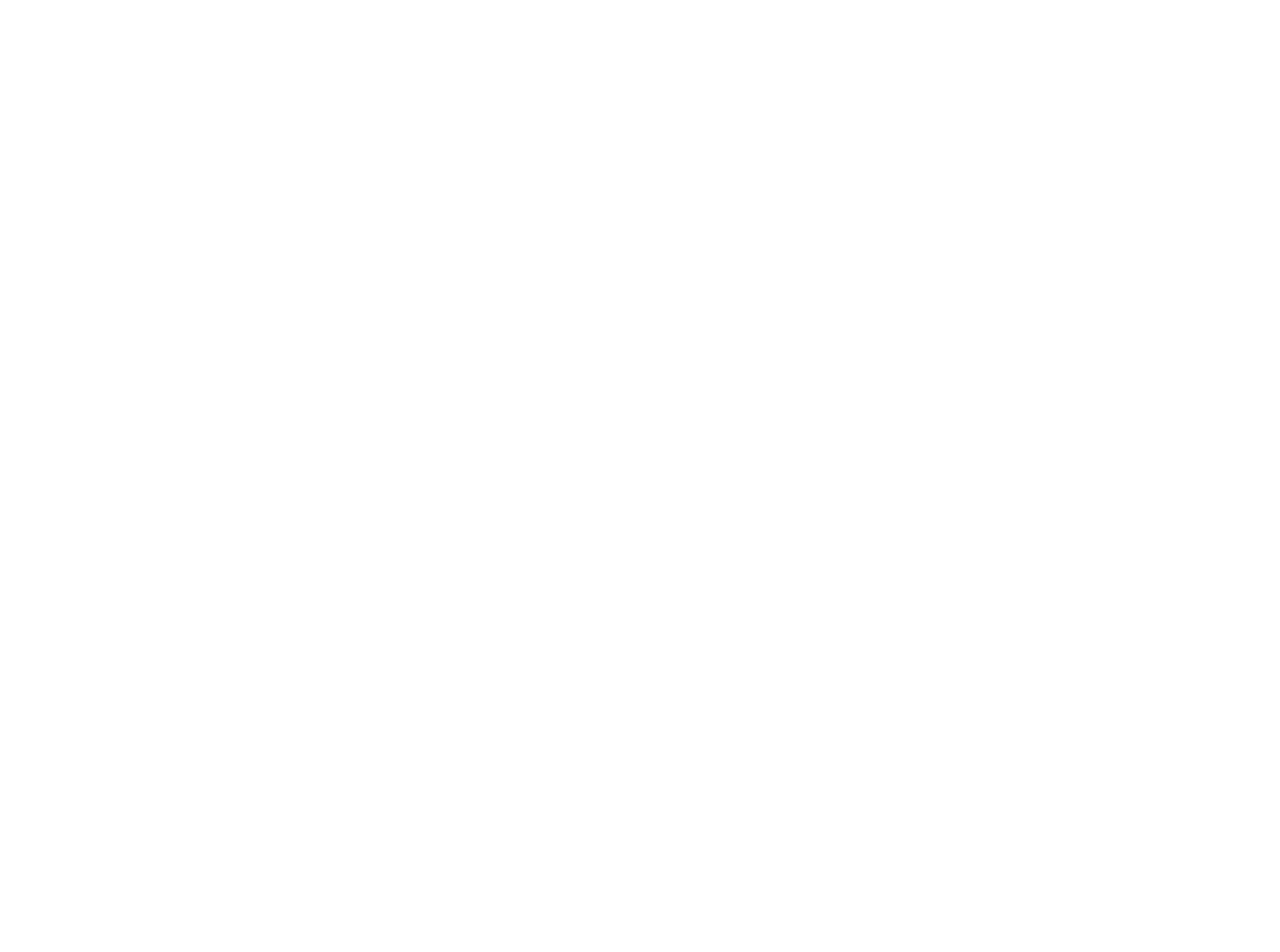
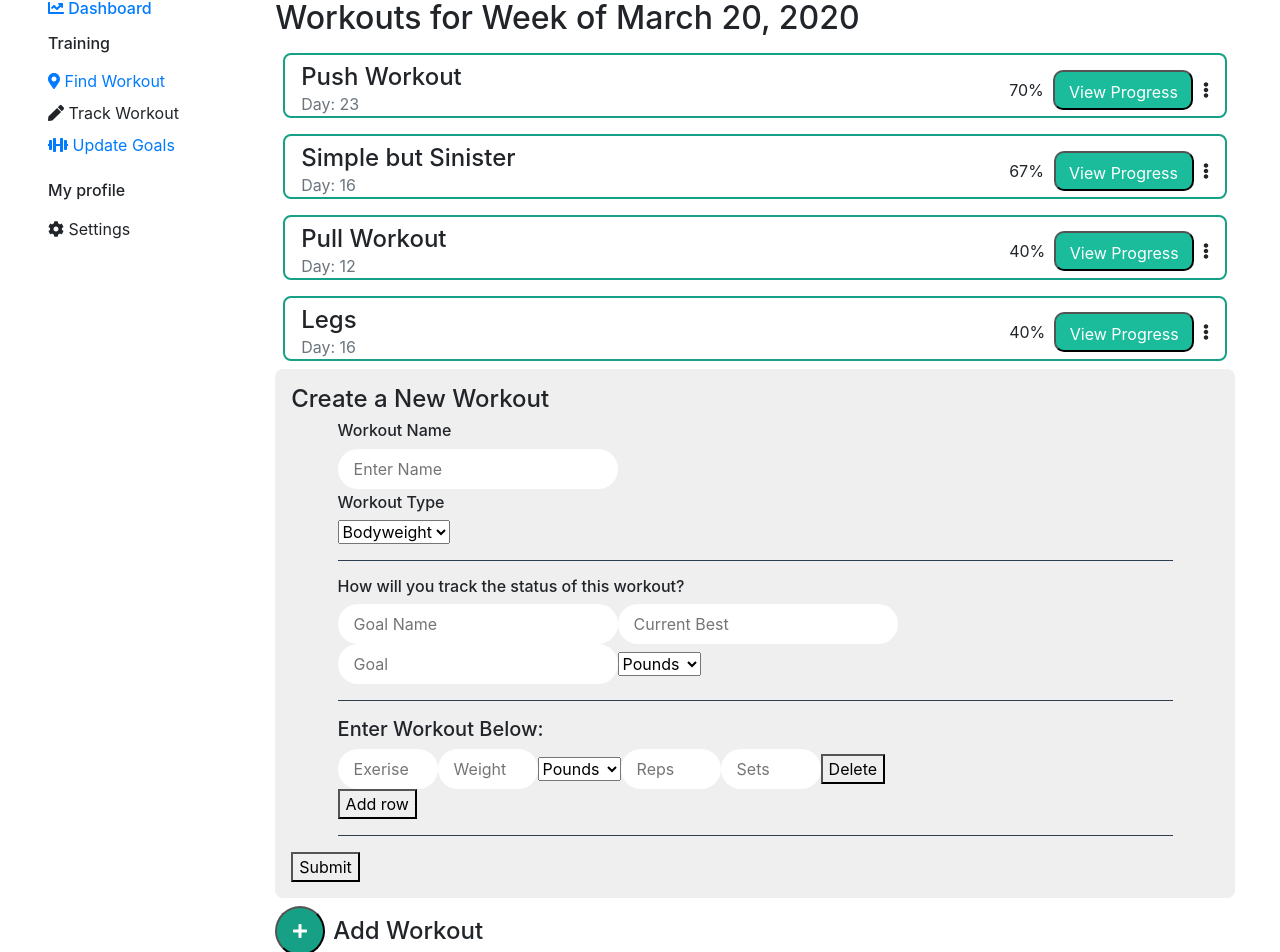
Before and after one commit to grantfogle/liftr-front-end, a React (Create React App) app: page / in a window 1280 px wide. Shown: the part 83-1035 px from the top of the page. Before the commit the page ends 800 px from the top, so only its background shows below. Built offline with nearby package versions, Linux system fonts and the light colour scheme.

Commit message:
adding create workout form

```diff
--- a/src/App.js
+++ b/src/App.js
@@ -5,7 +5,7 @@
 import './index.scss';
 import { BrowserRouter as Router, Route, Switch } from 'react-router-dom';
 import { library } from '@fortawesome/fontawesome-svg-core';
-import { faSearch, faUser, faChartLine, faCog, faDumbbell, faPen, faMapMarkerAlt, faRunning, faEllipsisV } from '@fortawesome/free-solid-svg-icons';
+import { faSearch, faUser, faChartLine, faCog, faDumbbell, faPen, faMapMarkerAlt, faRunning, faEllipsisV, faPlus } from '@fortawesome/free-solid-svg-icons';
 
 class App extends Component {
 
@@ -18,13 +18,13 @@
   }
 
   render() {
-    library.add(faChartLine, faUser, faSearch, faCog, faDumbbell, faPen, faMapMarkerAlt, faRunning, faEllipsisV);
+    library.add(faChartLine, faUser, faSearch, faCog, faDumbbell, faPen, faMapMarkerAlt, faRunning, faEllipsisV, faPlus);
     return (
       <Router>
         <div className='app'>
           <Switch>
             <Route path='/login' component={Login} />
-            <Route path='/main' component={Main} />
+            <Route exact path='/' component={Main} />
             {/* <Route path='/goals' component={Goals} /> */}
           </Switch>
         </div>
--- /dev/null
+++ b/src/components/Goals/AddWorkout/AddWorkout.js
@@ -0,0 +1,76 @@
+import React, { Component } from 'react';
+import './AddWorkout.scss';
+
+class AddWorkout extends Component {
+    constructor(props) {
+        super(props);
+        this.state = {
+                name: '',
+                type: '',
+                category: '',
+                goal: {
+                    exercise: '',
+                    measurement: '',
+                    current: 0,
+                    goal: 0,
+                },
+                startDate: '',
+                endDate: '',
+                frequency: [''],
+                workout: [{ name: '', reps: 0, sets: 0 }],
+        }
+    }
+    render() {
+        return (
+            <div className='add-workout-form'>
+                <h4>Create a New Workout</h4>
+                <form>
+                    <div className="add-workout-form__section">
+                        <div className="mb-1">
+                            <h6>Workout Name</h6>
+                            <input placeholder="Enter Name" type="text"></input>
+                        </div>
+                        <h6>Workout Type</h6>
+                        <select id="type" name="type">
+                            <option  value="bodyweight">Bodyweight</option>
+                            <option  value="kettlebells">Kettlebells</option>
+                            <option  value="barbell">Barbell</option>
+                            <option  value="dumbbell">Dumbbell</option>
+                            <option  value="cardio">Cardio</option>
+                        </select>
+                    </div>
+                    <div className="add-workout-form__section">
+                        <h6>How will you track the status of this workout?</h6>
+                        <input placeholder="Goal Name" type="text"></input>
+                        <input placeholder="Current Best" type="text"></input>
+                        <input placeholder="Goal" type="text"></input>
+                        <select id="type" name="type">
+                            <option  value="weight">Pounds</option>
+                            <option  value="reps">Reps</option>
+                            <option  value="time">Minutes</option>
+                        </select>
+                    </div>
+                    <div className="add-workout-form__section add-workout-form__workout">
+                        <h5>Enter Workout Below:</h5>
+                            <div className="add-workout-form__workout__row">
+                            <input className="add-workout-form__workout__row__name" placeholder="Exerise" type="text"></input>
+                            <input placeholder="Weight" type="text"></input>
+                            <select id="type" name="type">
+                                <option  value="pounds">Pounds</option>
+                                <option  value="reps">Reps</option>
+                                <option  value="time">Minutes</option>
+                            </select>
+                            <input placeholder="Reps" type="text"></input>
+                            <input placeholder="Sets" type="text"></input>
+                            <button>Delete</button>
+                        </div>
+                        <button>Add row</button>
+                    </div>
+                    <button>Submit</button>
+                </form>
+            </div>
+        );
+    }
+}
+
+export default AddWorkout;
--- /dev/null
+++ b/src/components/Goals/AddWorkout/AddWorkout.scss
@@ -0,0 +1,29 @@
+.add-workout-form {
+    background-color: #efefef;
+    padding: 1em;
+    width: 100%;
+    border-radius: .5em;
+    &__section {
+        width: 90%;
+        margin: 0 auto;
+        margin-bottom: 1em;
+        padding-bottom: 1em;
+        border-bottom: 1px solid #2c3e50;
+    }
+    input {
+        border: none;
+        border-radius: 20px;
+        padding: .5em 1em;
+    }
+    &__workout {
+        &__row {
+           input {
+                width: 100px;
+            }
+            select {
+                height: 100%;
+            }
+        }
+    }
+
+}
--- a/src/components/Goals/Goal/Goal.scss
+++ b/src/components/Goals/Goal/Goal.scss
@@ -36,7 +36,7 @@
             &__button {
                 height: 40px;
                 min-width: 140px;
-                background-color: #27ae60;
+                background-color: #1abc9c;
                 color: #fff;
                 padding: .5em;
                 border-radius: 10px;
--- a/src/components/Goals/Goals.js
+++ b/src/components/Goals/Goals.js
@@ -1,5 +1,7 @@
 import React from 'react';
 import Workout from './Goal/Goal';
+import AddWorkout from './AddWorkout/AddWorkout';
+import { FontAwesomeIcon } from '@fortawesome/react-fontawesome';
 import './Goals.scss';
 
 let program = [
@@ -97,6 +99,13 @@
         <div className='goals'>
             <h2>Workouts for Week of March 20, 2020</h2>
             {displayGoals(program)}
+            <AddWorkout />
+            <div className="goals__add-goal d-flex align-content-center mt-2">
+                <button className="goals__add-goal__button mr-2">
+                    <FontAwesomeIcon icon='plus' />
+                </button>
+                <h4 className="m-0 d-flex align-items-center">Add Workout</h4>
+            </div>
         </div>
     );
 }
--- a/src/components/Goals/Goals.scss
+++ b/src/components/Goals/Goals.scss
@@ -3,4 +3,13 @@
     padding: 2em 0;
     display: flex;
     flex-wrap: wrap;
+    &__add-goal {
+        &__button {
+            width: 50px;
+            height: 50px;
+            border-radius: 50%;
+            background-color: #16a085;
+            color: #fff;
+        }
+    }
 }
--- a/src/components/Main.js
+++ b/src/components/Main.js
@@ -19,7 +19,9 @@
                             <Route path='/dashboard' component={Dashboard} />
                             <Route path='/workouts' component={Workouts} />
                         </Switch> */}
-                        <Dashboard />
+                        {/* <Dashboard /> */}
+                        {/* <Workouts /> */}
+                        <Goals />
                     </div>
                 </div>
             </div>
```
Also changed, not shown: 1 other file (tests, documents, lock files or other folders).
